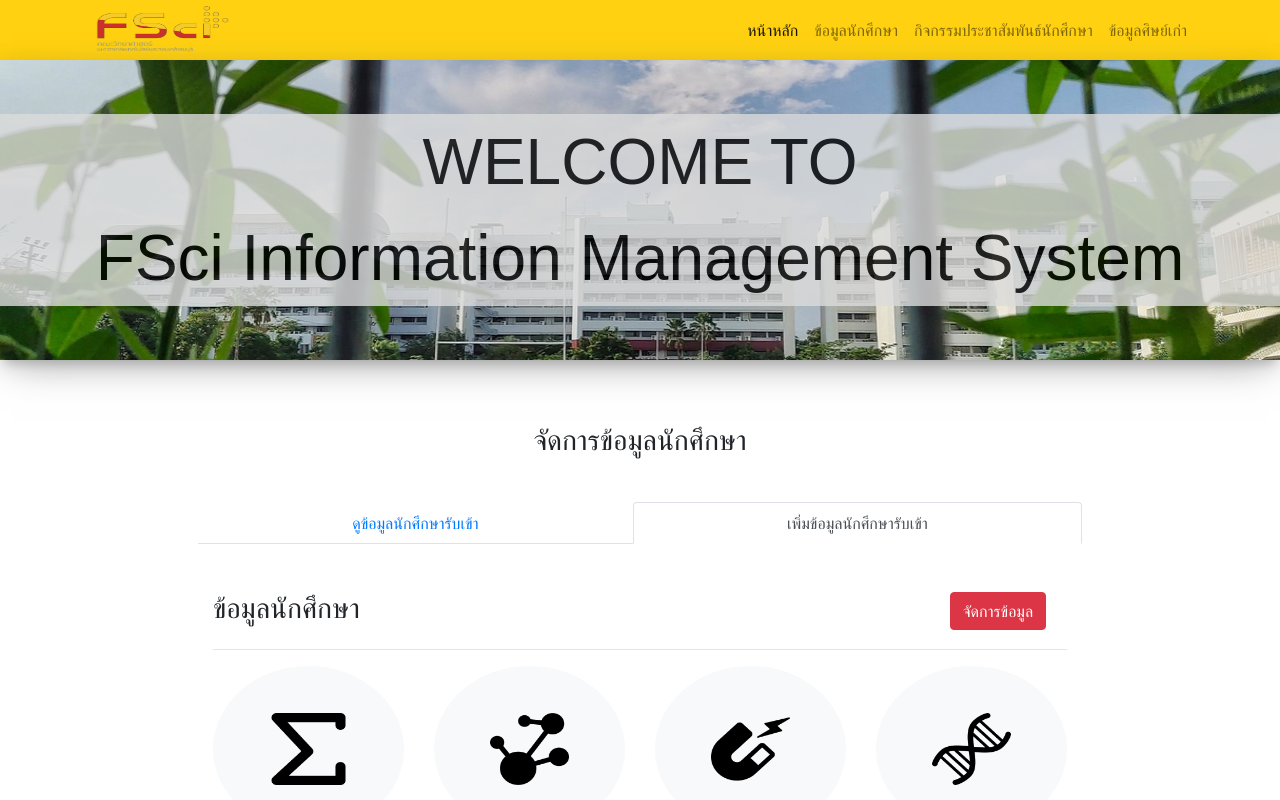
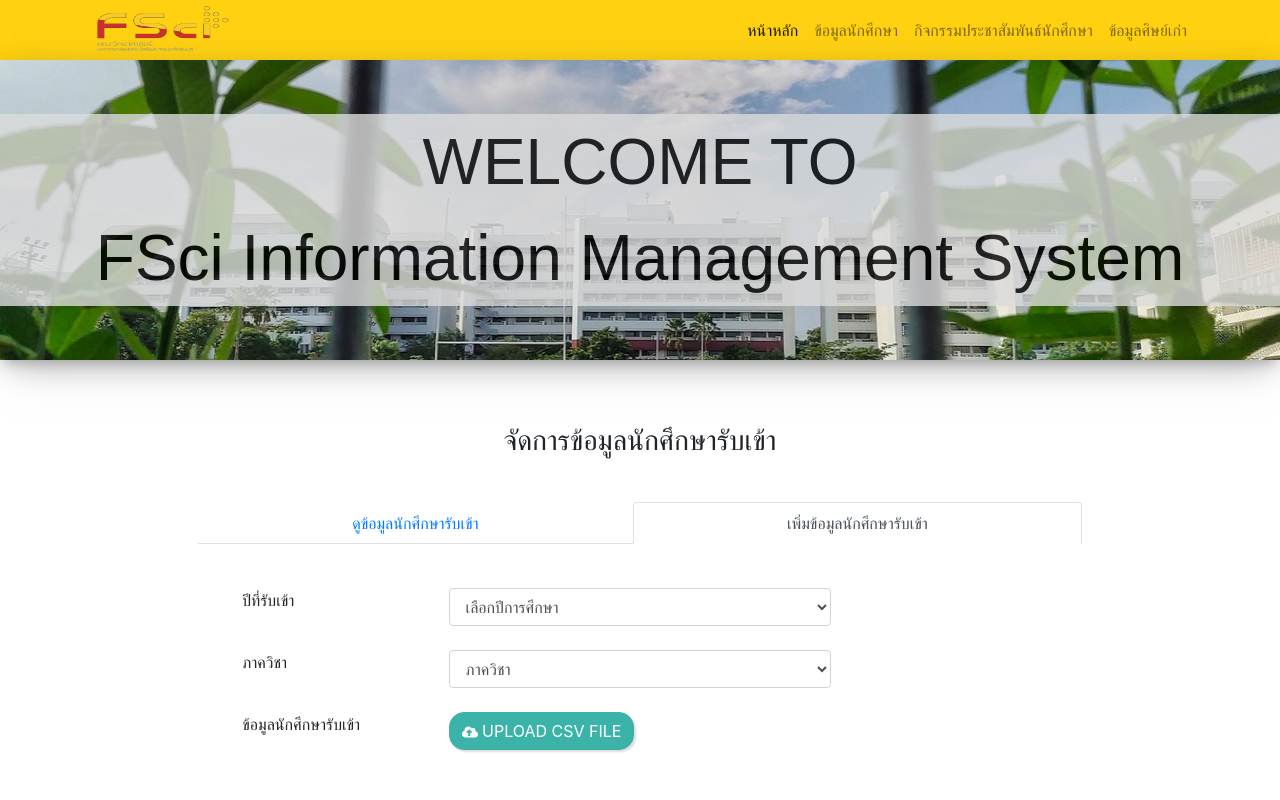
Before and after one commit to orbitalno11/FSIM, a React (Create React App) app in the folder frontend/: page /add_student in a window 1280 px wide. Both pictures are taken after a click on the tab "เพิ่มข้อมูลนักศึกษารับเข้า". Shown: the top 800 px of the page. Built offline with nearby package versions, Linux system fonts and the light colour scheme.

Commit message:
add new student already

```diff
--- a/frontend/package.json
+++ b/frontend/package.json
@@ -6,16 +6,19 @@
     "@testing-library/jest-dom": "^4.2.4",
     "@testing-library/react": "^9.4.0",
     "@testing-library/user-event": "^7.2.1",
+    "antd": "^3.26.7",
     "axios": "^0.19.1",
     "bootstrap": "^4.4.1",
     "chart.js": "^2.9.3",
     "jquery": "^3.4.1",
     "jquery-validation": "^1.19.1",
     "mdbootstrap": "^4.12.0",
+    "papaparse": "^5.1.1",
     "popper.js": "^1.16.0",
     "react": "^16.12.0",
     "react-bootstrap": "^1.0.0-beta.16",
     "react-dom": "^16.12.0",
+    "react-excel-renderer": "^1.1.0",
     "react-router-dom": "^5.1.2",
     "react-scripts": "3.3.0"
   },
--- /dev/null
+++ b/frontend/src/Components/AddNewStudent.js
@@ -0,0 +1,96 @@
+import React from 'react'
+import Index from "./Index";
+import ReactDOM from 'react-dom';
+import { FormControl, Button, Form, Col, Row } from 'react-bootstrap';
+import { FaCloudUploadAlt } from "react-icons/fa";
+import Year from './option/year';
+import Faulty from './option/faulty'
+
+
+class AddNewStudent extends React.Component {
+
+    constructor() {
+        super();
+        this.onChange = this.onChange.bind(this);
+        this.state = {
+            faulty: 0,
+            year: 0,
+            files: [],
+        }
+
+    }
+
+    handleChangeFaulty = (search) => {
+        this.setState({ faulty: search });
+    }
+
+    handleChangeYear = (search) => {
+        this.setState({ year: search});
+    }
+
+
+
+
+    onChange(e) {
+        var files = e.target.files;
+        console.log(files);
+        var filesArr = Array.prototype.slice.call(files);
+        console.log(filesArr);
+        this.setState({ files: [...filesArr] });
+    }
+
+    removeFile(f) {
+        this.setState({ files: this.state.files.filter(x => x !== f) });
+    }
+
+
+    render() {
+
+        return (
+
+
+            <React.Fragment>
+
+
+                <Form style={{ padding: '5%' }}>
+                    <Row style={{ textAlign: 'left', alignSelf: 'stretch' }} >
+                        <Col sm='3' >
+                            <label>ปีที่รับเข้า</label>
+                        </Col>
+                        <Col sm='6'>
+                            <Year option={this.handleChangeYear} />
+
+                        </Col>
+                    </Row>
+                    <Row style={{ textAlign: 'left', alignSelf: 'stretch', marginTop: '3%' }} >
+                        <Col sm='3'>
+                            <label>ภาควิชา</label>
+                        </Col>
+                        <Col sm='6'>
+                            <Faulty option={this.handleChangeFaulty} />
+                        </Col>
+                    </Row>
+                    <Row style={{ textAlign: 'left', alignSelf: 'stretch', marginTop: '3%' }} >
+                        <Col sm='3'>
+                            <label>ข้อมูลนักศึกษารับเข้า</label>
+                        </Col>
+                        <Col sm='9'>
+                            <input type="file" />
+                            <label className="custom-file-upload">
+                                <input type="file" accept=".excel,.csv" onChange={this.onChange} />
+                                <FaCloudUploadAlt style={{ color: '#FFFFFF' }} /> UPLOAD CSV FILE </label>
+                            {this.state.files.map(x =>
+                                <div className="file-preview" onClick={this.removeFile.bind(this, x)}>{x.name}</div>
+                            )}
+                        </Col>
+                    </Row>
+
+                </Form>
+            </React.Fragment>
+
+
+        )
+    }
+}
+
+export default AddNewStudent
--- a/frontend/src/Components/SearchNewStudent.js
+++ b/frontend/src/Components/SearchNewStudent.js
@@ -3,6 +3,8 @@ import Index from "./Index";
 import ReactDOM from 'react-dom';
 import { FaSistrix } from "react-icons/fa";
 import { InputGroup, FormControl, Container, Button,Table } from 'react-bootstrap';
+import Year from './option/year';
+import Faulty from './option/faulty'
 
 class SearchNewStudent extends React.Component {
 
@@ -12,11 +14,12 @@ class SearchNewStudent extends React.Component {
         year: 0,
     }
     handleChangeFaulty = (search) => {
-        this.setState({ faulty: search.target.value });
+        this.setState({ faulty: search });
     }
 
     handleChangeYear = (search) => {
-        this.setState({ year: search.target.value });
+        this.setState({ year: search});
+        console.log(search)
     }
 
     handleSearch = () => {
@@ -29,25 +32,9 @@ class SearchNewStudent extends React.Component {
         return (
 
 			<React.Fragment>
-                <div>
                     <InputGroup className="mb-3" style={{ padding: '5%' }}>
-                        <FormControl as="select"
-                            value={this.state.faulty}
-                            onChange={this.handleChangeFaulty} >
-                            <option value='0'>ภาควิชา</option>
-                            <option value='Math'>Math</option>
-                            <option value='CHM'>CHM</option>
-
-                        </FormControl>
-                        <FormControl as="select"
-                            value={this.state.year}
-                            onChange={this.handleChangeYear}
-                        >
-                            <option value='0'>ปีที่รับเข้า</option>
-                            <option value='1'>1</option>
-                            <option value='2'>2</option>
-
-                        </FormControl>
+                        <Faulty option={this.handleChangeFaulty}/>
+                        <Year option ={this.handleChangeYear}/>
                         <InputGroup.Append >
                             <Button
                                 variant="outline-secondary"
@@ -58,7 +45,6 @@ class SearchNewStudent extends React.Component {
                             </Button>
                         </InputGroup.Append>
                     </InputGroup>
-                </div>
                 <hr></hr>
 
                 <Table striped bordered hover style={{marginTop :'5%'}}>
@@ -80,8 +66,7 @@ class SearchNewStudent extends React.Component {
                             <td>25</td>
                             <td>
                             <Button
-                                className="button ShowData"
-                                variant="outline-secondary"
+                                variant="info"
                                 onClick={this.handleSearch}
                             ><FaSistrix style={{ color: '#FFFFFF' }} /></Button>
                             <Button
--- a/frontend/src/Components/StudentForm.js
+++ b/frontend/src/Components/StudentForm.js
@@ -40,7 +40,7 @@ class StudentForm extends Component {
           <form onSubmit={this.handleUploadImage}>
             <h3>จัดการข้อมูลนักศึกษา</h3>
             <hr />
-            {/* <div>
+            <div>
                             <input ref={(ref) => { this.uploadInput = ref; }} type="file" />
                         </div>
                         <div>
@@ -50,7 +50,7 @@ class StudentForm extends Component {
                         <div>
                             <button>Upload</button>
                         </div>
-                        <img src={this.state.imageURL} alt="img" /> */}
+                        <img src={this.state.imageURL} alt="img" />
             <Form.Group as={Row} controlId="formPlaintextEmail">
               <Form.Label column sm="2">
                 Email
--- a/frontend/src/Components/add_student.js
+++ b/frontend/src/Components/add_student.js
@@ -2,6 +2,8 @@ import React from 'react'
 import Index from "./Index";
 import ReactDOM from 'react-dom';
 import SearchNewStudent from './SearchNewStudent'
+import AddNewStudent from './AddNewStudent'
+
 import { Container, Nav, Row, Col, Tab } from 'react-bootstrap';
 
 class add_student extends React.Component {
@@ -17,7 +19,7 @@ class add_student extends React.Component {
 			<React.Fragment>
 
 			<Container style={{ paddingLeft: '10%', paddingRight: '10%', marginTop: '5%' }}>
-				<h3  style={{marginBottom:'5%'}}>จัดการข้อมูลนักศึกษา</h3>
+				<h3  style={{marginBottom:'5%'}}>จัดการข้อมูลนักศึกษารับเข้า</h3>
 				<Tab.Container defaultActiveKey="SearchNewStudent">
 					<Nav fill variant="tabs" activeKey={this.state.activeKey}
 						onSelect={this.handleSelect} >
@@ -35,7 +37,7 @@ class add_student extends React.Component {
 							<SearchNewStudent />
 						</Tab.Pane>
 						<Tab.Pane eventKey="AddNewStudent">
-							<Index />
+							<AddNewStudent />
 						</Tab.Pane>
 					</Tab.Content>
 				</Tab.Container>
--- /dev/null
+++ b/frontend/src/Components/option/faulty.js
@@ -0,0 +1,28 @@
+import React from 'react'
+import ReactDOM from 'react-dom';
+import { FormControl } from 'react-bootstrap';
+
+
+class faulty extends React.Component {
+    onSelected = (search) => {
+        let faulty = search.target.value
+        this.props.option(faulty)
+    }
+    render() {
+
+        return (
+            <React.Fragment>
+                <FormControl as="select"
+
+                    onChange={this.onSelected} >
+                    <option value='0'>ภาควิชา</option>
+                    <option value='Math'>Math</option>
+                    <option value='CHM'>CHM</option>
+
+                </FormControl>
+            </React.Fragment>
+        )
+    }
+}
+
+export default faulty
--- /dev/null
+++ b/frontend/src/Components/option/year.js
@@ -0,0 +1,28 @@
+import React from 'react'
+import ReactDOM from 'react-dom';
+import {  FormControl } from 'react-bootstrap';
+
+
+class year extends React.Component {
+
+    onSelected=(search)=>{
+        let year=search.target.value
+        this.props.option(year)
+    }
+    render() {
+
+        return (
+            <React.Fragment>
+
+                <FormControl as="select"
+                 onChange={this.onSelected}>
+                    <option value='0'>เลือกปีการศึกษา</option>
+                    <option value='2560'>2560</option>
+                    <option value='2561'>2561</option>
+                </FormControl>
+            </React.Fragment>
+        )
+    }
+}
+
+export default year
--- a/frontend/src/index.css
+++ b/frontend/src/index.css
@@ -11,3 +11,34 @@ code {
   font-family: source-code-pro, Menlo, Monaco, Consolas, 'Courier New',
     monospace;
 }
+
+
+input[type="file"] {
+  display: none;
+}
+.custom-file-upload {
+  border: 1px solid #3BB3A9;
+  background-color: #3BB3A9;
+  display: inline-block;
+  padding: 6px 12px;
+  cursor: pointer;
+  border-radius: 15px;
+  color : #FFFFFF;
+  box-shadow : 2px 2px 2px rgb(221, 221, 221);
+
+}
+
+
+.file-preview {
+margin: 0 10px;
+}
+
+.ShowData{
+  background-color: #3BB3A9;  border-Color: #3BB3A9;
+}
+
+
+.btn-custom {
+  @include button-variant(pink, red, red, #444, #333, red);
+  color: #fff;
+}
```
Also changed, not shown: 1 other file (tests, documents, lock files or other folders).
